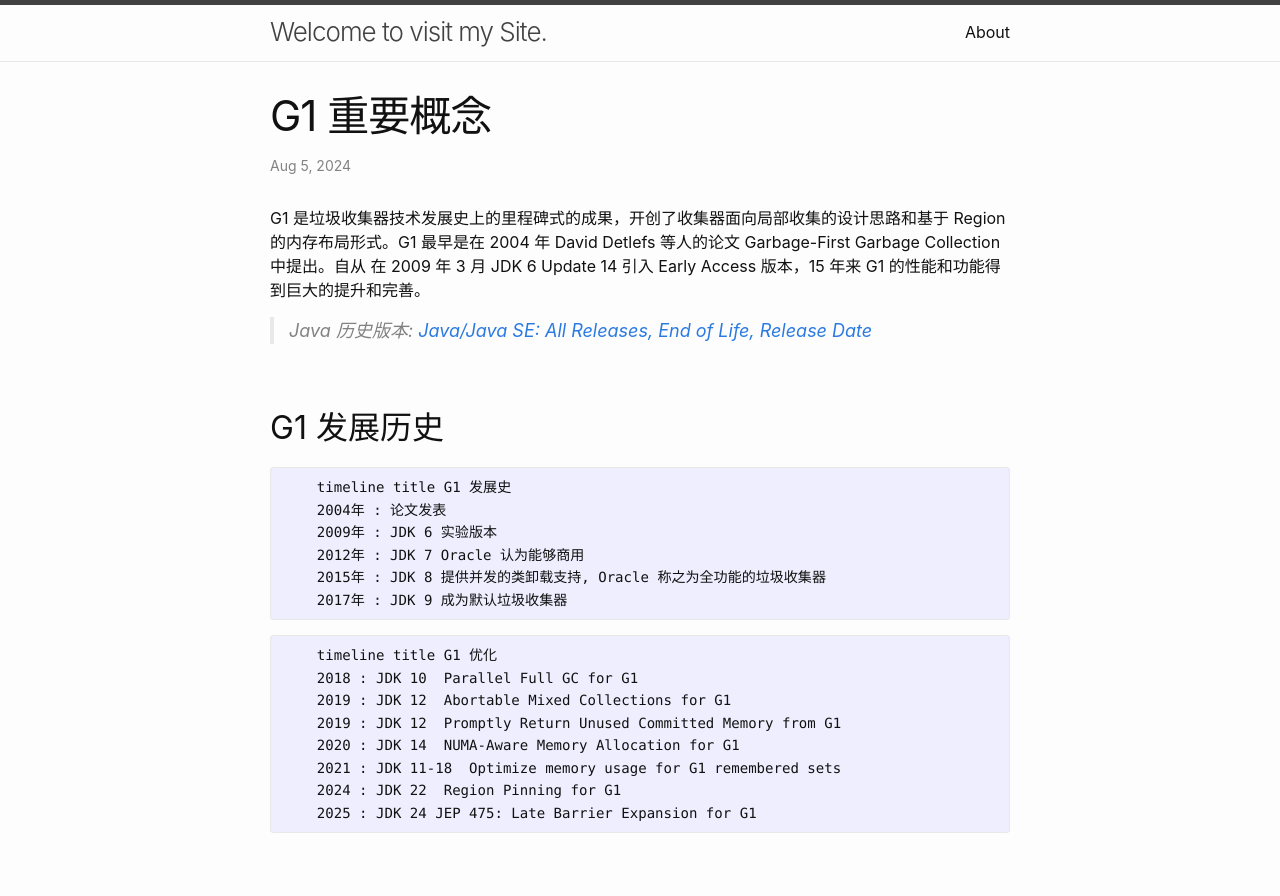
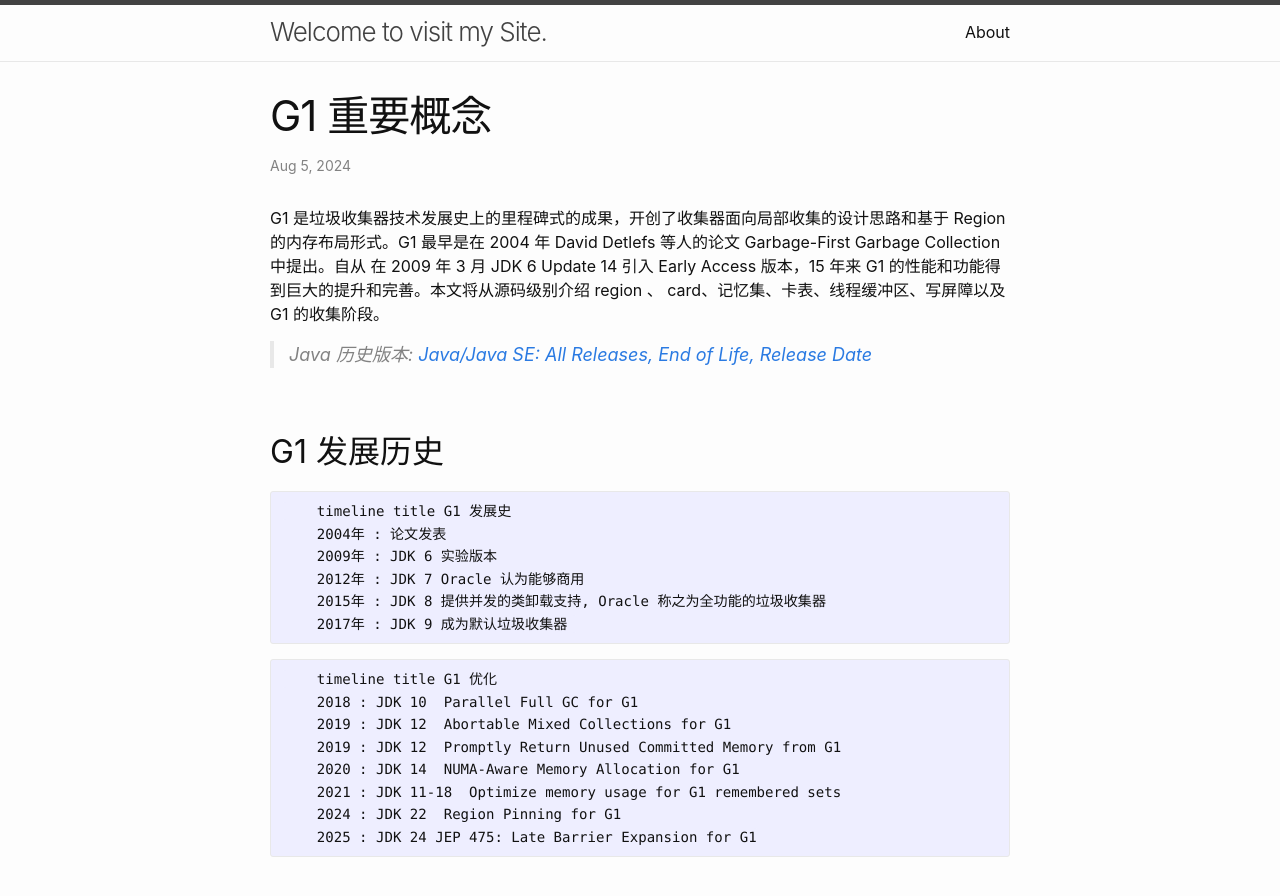
Before and after one commit to yoa1226/yoa1226.github.io, a Jekyll site: the page built from _posts/2024-08-05-g1-gc-important-component.md, in a window 1280 px wide and 900 px high. Shown: the top 896 px of the window. Built offline with Jekyll 4.4.1, drawn with Linux system fonts in a browser that asks for light colours.

Commit message:
gc-important component 4

````diff
--- a/_posts/2024-08-05-g1-gc-important-component.md
+++ b/_posts/2024-08-05-g1-gc-important-component.md
@@ -5,7 +5,7 @@ date:   2024-08-05 11:00:00 +0200
 tags: [GC, G1]
 ---
 
- G1 是垃圾收集器技术发展史上的里程碑式的成果，开创了收集器面向局部收集的设计思路和基于 Region 的内存布局形式。G1 最早是在 2004 年 David Detlefs 等人的论文 Garbage-First Garbage Collection 中提出。自从 在 2009 年 3 月 JDK 6 Update 14 引入 Early Access 版本，15 年来 G1 的性能和功能得到巨大的提升和完善。
+ G1 是垃圾收集器技术发展史上的里程碑式的成果，开创了收集器面向局部收集的设计思路和基于 Region 的内存布局形式。G1 最早是在 2004 年 David Detlefs 等人的论文 Garbage-First Garbage Collection 中提出。自从 在 2009 年 3 月 JDK 6 Update 14 引入 Early Access 版本，15 年来 G1 的性能和功能得到巨大的提升和完善。本文将从源码级别介绍 region 、 card、记忆集、卡表、线程缓冲区、写屏障以及 G1 的收集阶段。
 
 > Java 历史版本: [Java/Java SE: All Releases, End of Life, Release Date](https://versionlog.com/java/)
 
@@ -536,6 +536,8 @@ Code:
 
 <image src="/assets/gc-important-component/write-post-barrier-obj-layout.png"/>
 
+#### 深入源码
+
 由于篇幅有限，这里仅展示函数调用，细节需要读者自行阅读源码。
 
  ```cpp
````
